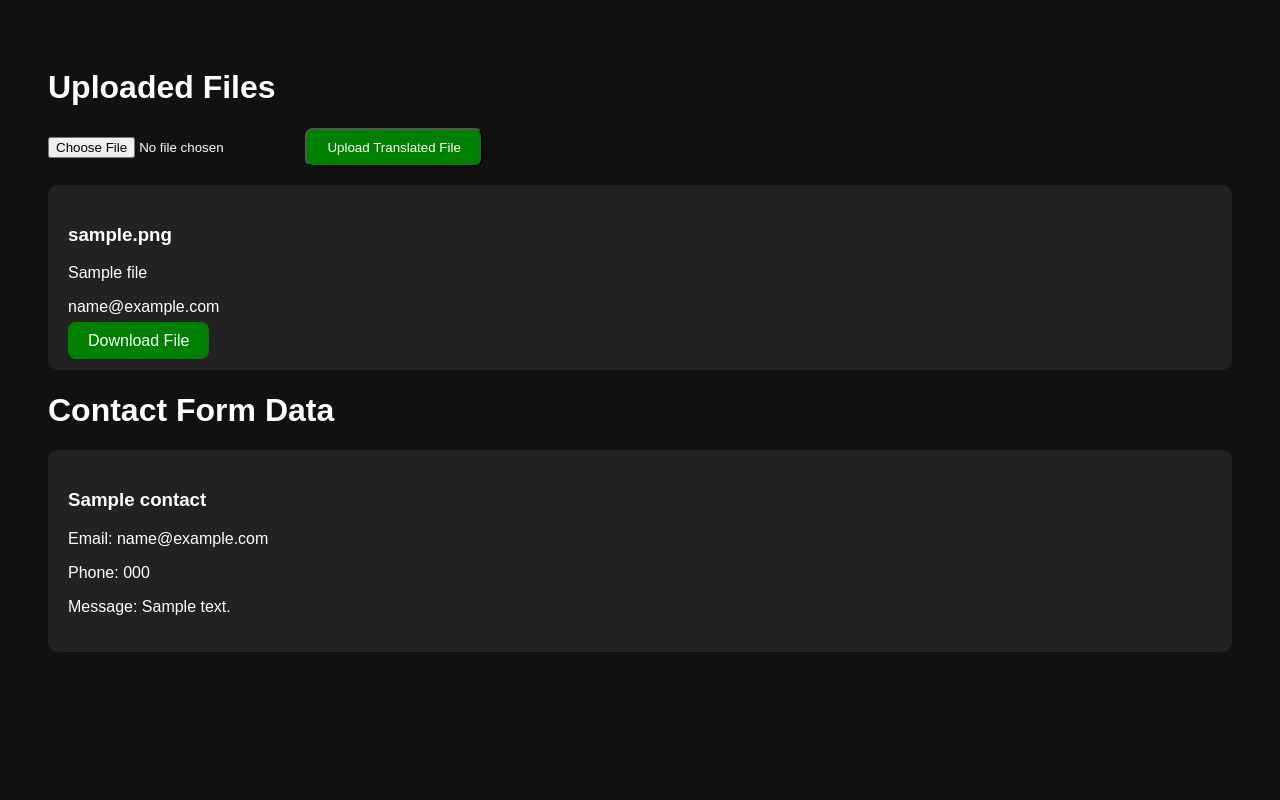
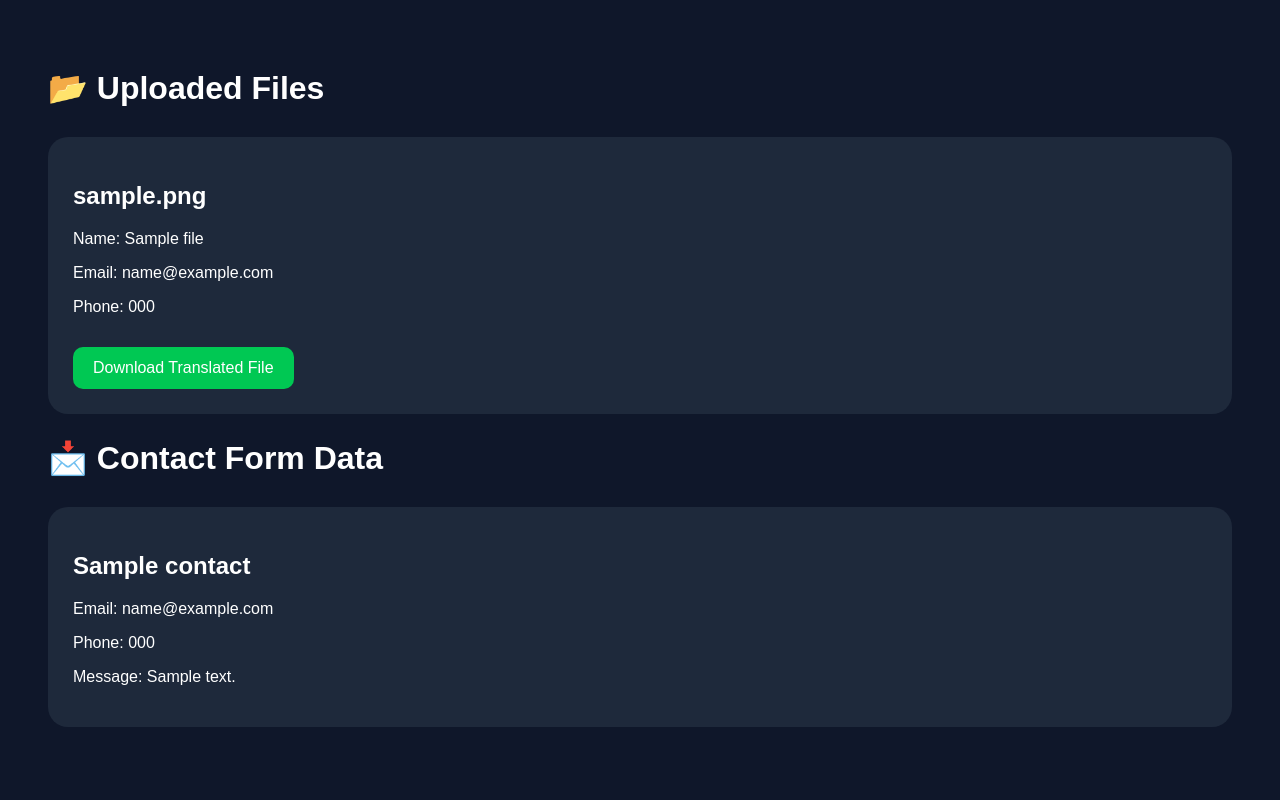
Before and after one commit to placementcellvvw/translator-website, a Flask app: template templates/dashboard.html in a window 1280 px wide. Run offline with Flask 3, Linux system fonts and the light colour scheme; the template is opened without the code that fills it: values that come from a table or form of the project are taken from there, others are empty; tables that the repository leaves empty hold one stand-in row (values such as "Sample post").

Commit message:
Update dashboard styles and improve layout

```diff
--- a/templates/dashboard.html
+++ b/templates/dashboard.html
@@ -1,6 +1,5 @@
 <!DOCTYPE html>
 <html>
-
 <head>
 
 <title>Dashboard</title>
@@ -8,29 +7,43 @@
 <style>
 
 body{
-    background:#111;
+    background:#0f172a;
+    font-family:Arial;
     color:white;
-    font-family:Arial;
     padding:40px;
 }
 
+h1{
+    margin-bottom:30px;
+}
+
 .card{
-    background:#222;
-    padding:20px;
-    margin-bottom:20px;
-    border-radius:10px;
+    background:#1e293b;
+    padding:25px;
+    border-radius:20px;
+    margin-bottom:25px;
 }
 
 .btn{
-    background:green;
+    display:inline-block;
+    padding:12px 20px;
+    border-radius:10px;
+    background:#00c853;
     color:white;
-    padding:10px 20px;
     text-decoration:none;
-    border-radius:8px;
+    margin-top:15px;
 }
 
 .lock{
-    color:red;
+    color:#ff5252;
+    font-weight:bold;
+}
+
+img{
+    margin-top:15px;
+    border-radius:15px;
+    background:white;
+    padding:10px;
 }
 
 </style>
@@ -39,48 +52,41 @@ body{
 
 <body>
 
-<h1>Uploaded Files</h1>
+<h1>📂 Uploaded Files</h1>
 
 {% for file in files %}
-<form
-action="/admin/upload_translated/{{ file.id }}"
-method="POST"
-enctype="multipart/form-data">
 
-    <input
-    type="file"
-    name="translated_file"
-    required>
-
-    <button class="btn" type="submit">
-        Upload Translated File
-    </button>
-
-</form>
-
-<br>
 <div class="card">
 
-    <h3>{{ file.filename }}</h3>
+<h2>{{ file.filename }}</h2>
 
-    <p>{{ file.customer_name }}</p>
+<p>Name: {{ file.customer_name }}</p>
 
-    <p>{{ file.email }}</p>
+<p>Email: {{ file.email }}</p>
+
+<p>Phone: {{ file.phone }}</p>
 
 {% if file.paid %}
 
-        <a class="btn" href="/download/{{ file.id }}">
-            Download File
+<a class="btn"
+href="/download/{{ file.translated_file }}">
+
+Download Translated File
+
 </a>
 
 {% else %}
 
 <p class="lock">
-            Payment Required
+
+🔒 Payment Required Before Download
+
 </p>
 
 <img
-        src="https://api.qrserver.com/v1/create-qr-code/?size=200x200&data=upi://pay?pa=9818354183@ybl&pn=DAIVIK&am=49&cu=INR">
+src="https://api.qrserver.com/v1/create-qr-code/?size=220x220&data=upi://pay?pa=9818354183@ybl&pn=DAIVIK Translation Work&am=99&cu=INR">
+
+<p>Pay ₹99 and contact admin on WhatsApp</p>
 
 {% endif %}
 
@@ -88,13 +94,13 @@ enctype="multipart/form-data">
 
 {% endfor %}
 
-<h1>Contact Form Data</h1>
+<h1>📩 Contact Form Data</h1>
 
 {% for contact in contacts %}
 
 <div class="card">
 
-<h3>{{ contact.name }}</h3>
+<h2>{{ contact.name }}</h2>
 
 <p>Email: {{ contact.email }}</p>
 
@@ -105,5 +111,6 @@ enctype="multipart/form-data">
 </div>
 
 {% endfor %}
+
 </body>
 </html>
```
Lines whose indentation alone changed are shown as unchanged.
